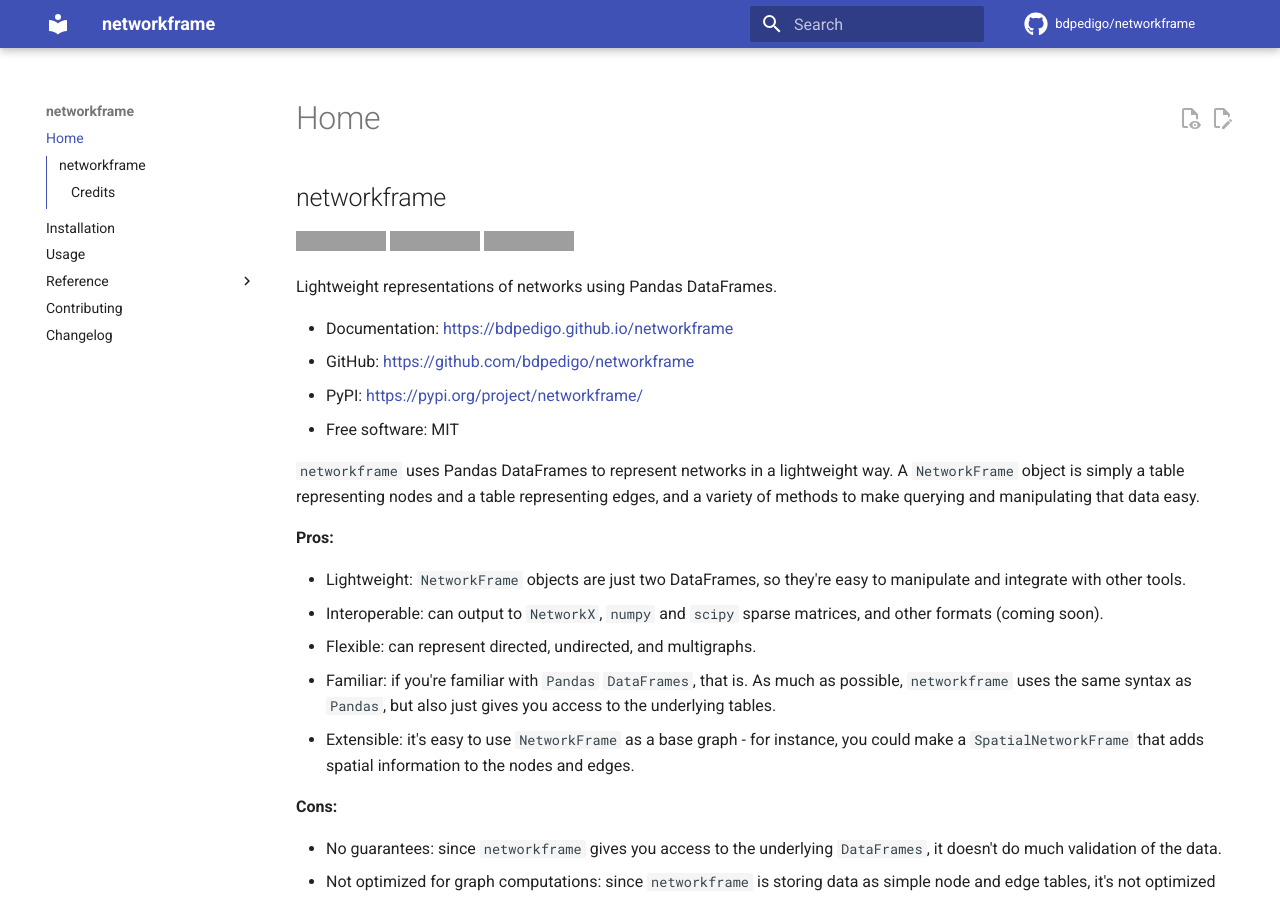
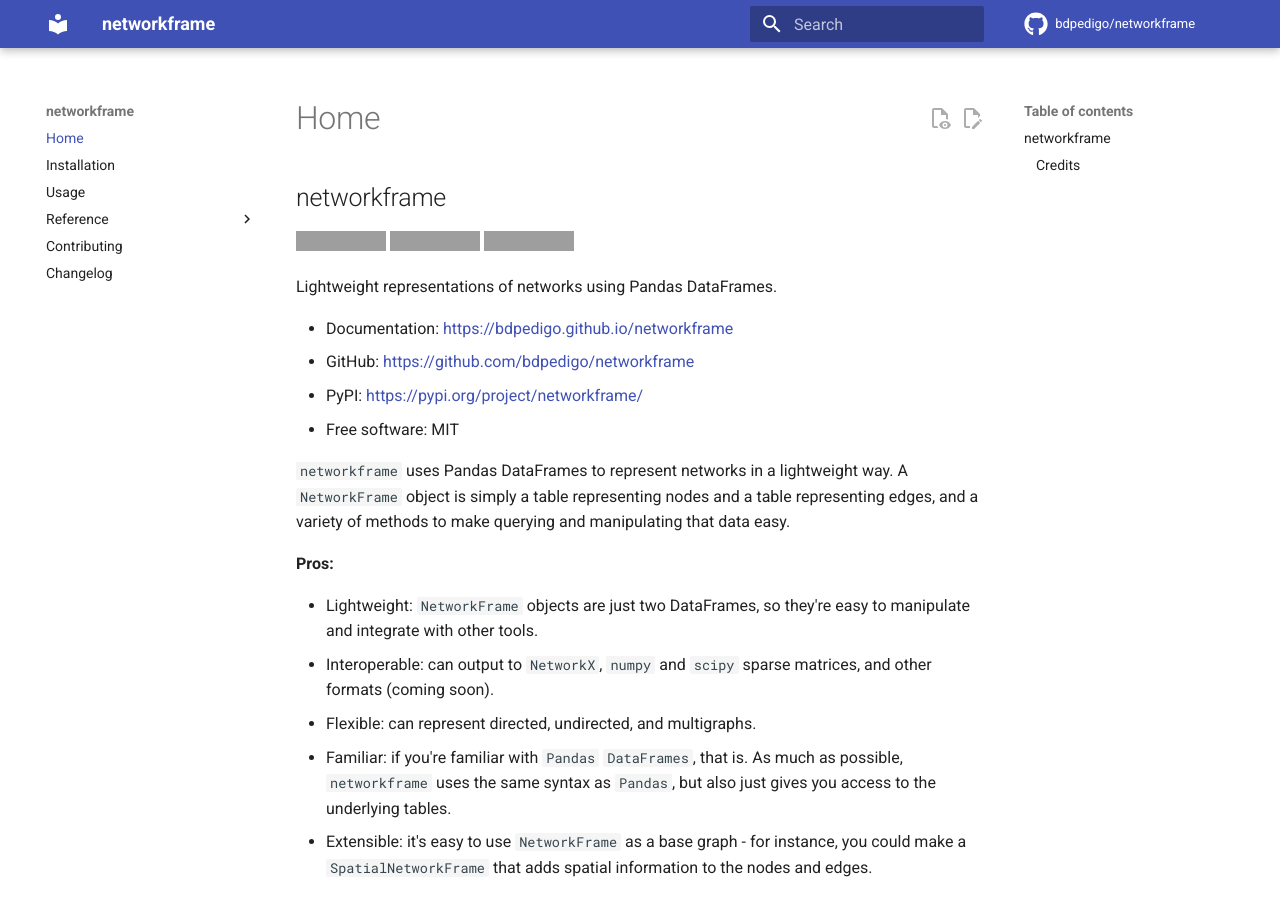
Before and after one commit to bdpedigo/networkframe, an MkDocs documentation site: the page built from docs/index.md, in a window 1280 px wide and 900 px high. Built offline with MkDocs 1.6.1 and Material for MkDocs 9.7.7, drawn with Linux system fonts in a browser that asks for light colours; comment, search, counter and statistics services are not loaded; the version menu is left out; grey boxes are pictures that could not be loaded.

Commit message:
undo integrate

```diff
--- a/mkdocs.yml
+++ b/mkdocs.yml
@@ -35,7 +35,7 @@
     - content.action.edit
     - content.action.view
     - toc.follow
-    - toc.integrate # whether to include the toc in the main nav bar to the left
+    # - toc.integrate # whether to include the toc in the main nav bar to the left
     - navigation.top
     - search.suggest
     - search.highlight
```
